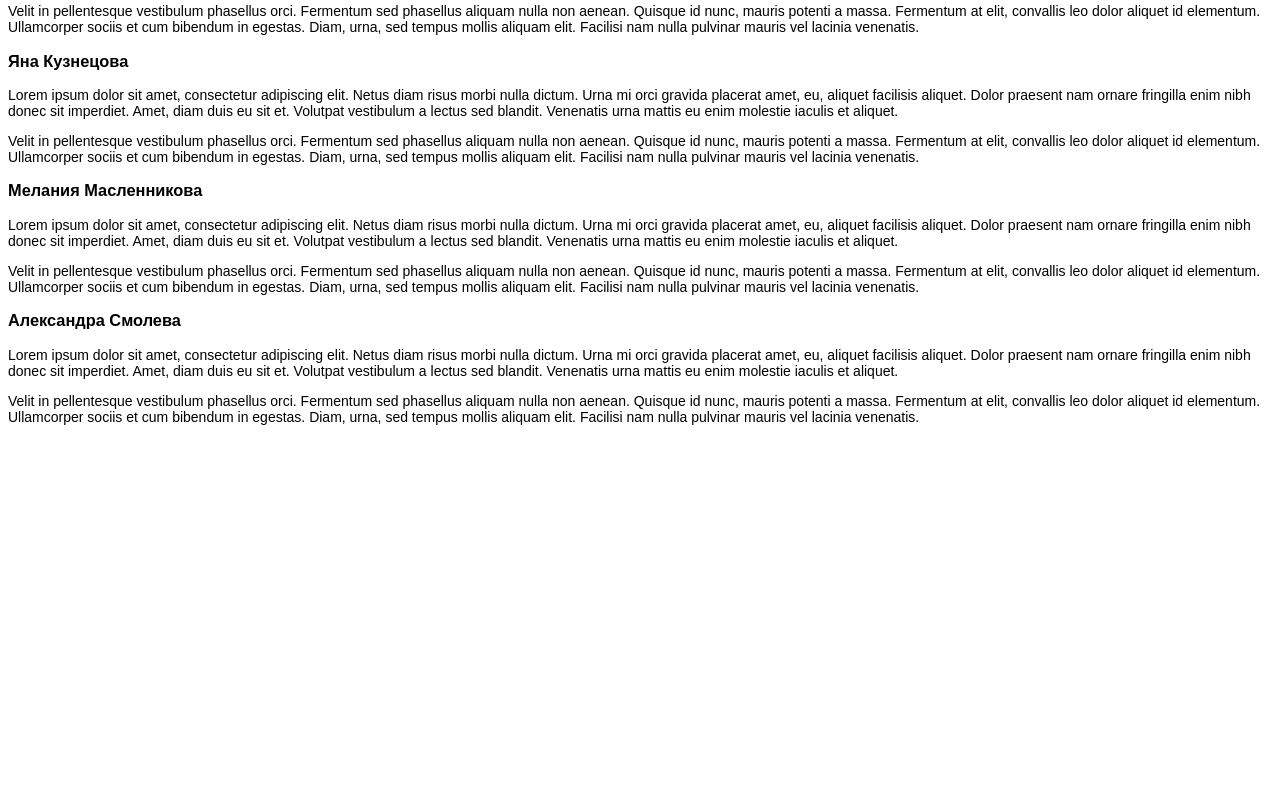
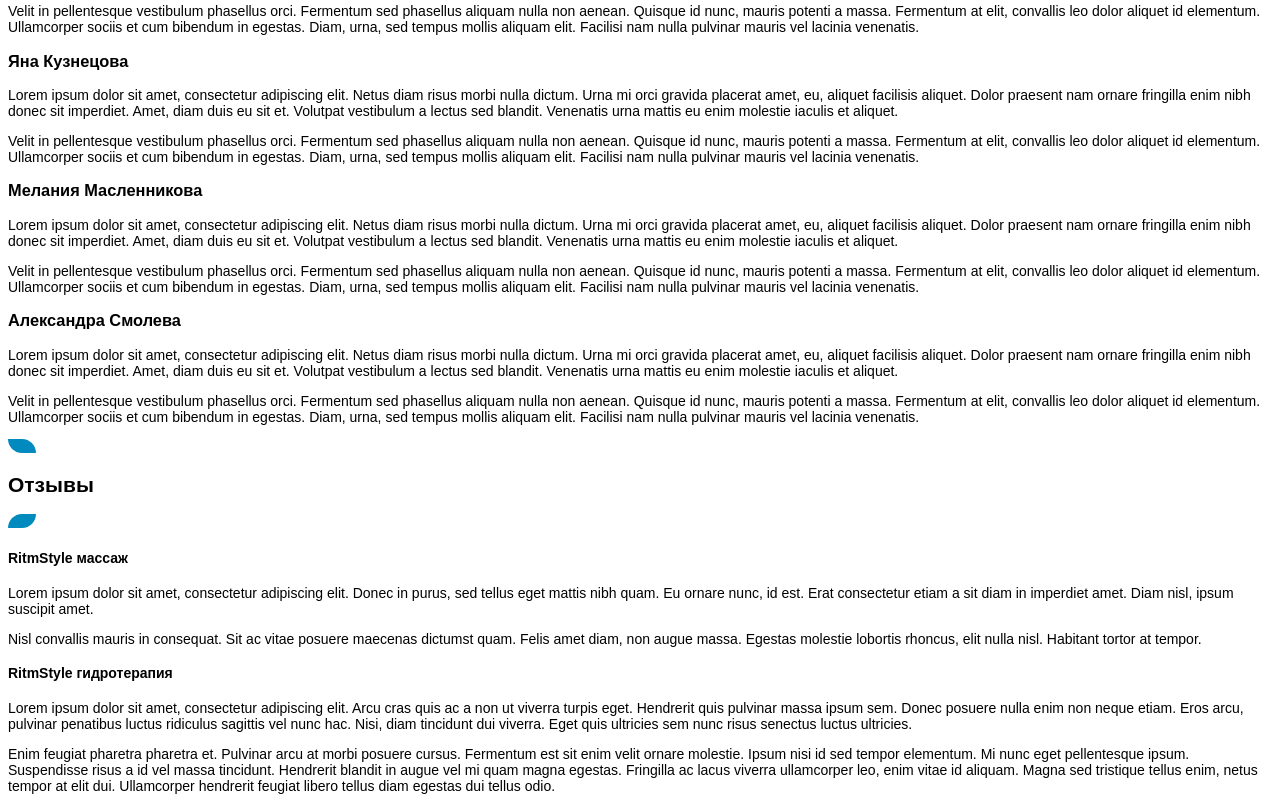
Before and after one commit to klizau/aqua-therapy, a website: page app/index.html in a window 1280 px wide. Shown: the part 3551-4359 px from the top of the page. Before the commit the page ends 3990 px from the top, so only its background shows below. Drawn offline with nearby package versions, Linux system fonts and the light colour scheme; files that its build step writes are made by us from their sources.

Commit message:
chore(html):about

```diff
--- a/app/index.html
+++ b/app/index.html
@@ -44,7 +44,7 @@
         <div class="headline__text">Акватерапия RitmStyle</div>
       </section>
       <section class="sessions section__sessions section">
-        <div class="headline__title">
+        <div class="section__title">
           <img src="./img/leaf-blue-left.svg" alt="left__blue" />
           <h2>Сеансы RitmStyle</h2>
           <img src="./img/leaf-blue-right.svg" alt="leaf__blue-r" />
@@ -77,7 +77,7 @@
         </div>
       </section>
       <section class="reviews section__reviwes section">
-        <div class="headline__title">
+        <div class="section__title">
           <img src="./img/leaf-blue-left.svg" alt="left__blue" />
           <h2>Отзывы</h2>
           <img src="./img/leaf-blue-right.svg" alt="leaf__blue-r" />
@@ -161,6 +161,48 @@
           </div>
         </div>
       </section>
+      <section class="about section__about section">
+        <div class="section__title">
+          <img src="./img/leaf-blue-left.svg" alt="left__blue" />
+          <h2>Отзывы</h2>
+          <img src="./img/leaf-blue-right.svg" alt="leaf__blue-r" />
+        </div>
+        <div class="about__block block">
+          <h4 class="block__title">RitmStyle массаж</h4>
+          <p class="about__text">
+            Lorem ipsum dolor sit amet, consectetur adipiscing elit. Donec in
+            purus, sed tellus eget mattis nibh quam. Eu ornare nunc, id est.
+            Erat consectetur etiam a sit diam in imperdiet amet. Diam nisl,
+            ipsum suscipit amet.
+          </p>
+          <p class="about__text">
+            Nisl convallis mauris in consequat. Sit ac vitae posuere maecenas
+            dictumst quam. Felis amet diam, non augue massa. Egestas molestie
+            lobortis rhoncus, elit nulla nisl. Habitant tortor at tempor.
+          </p>
+        </div>
+        <div class="about__block block">
+          <h4 class="block__title">RitmStyle гидротерапия</h4>
+          <p class="about__text">
+            Lorem ipsum dolor sit amet, consectetur adipiscing elit. Arcu cras
+            quis ac a non ut viverra turpis eget. Hendrerit quis pulvinar massa
+            ipsum sem. Donec posuere nulla enim non neque etiam. Eros arcu,
+            pulvinar penatibus luctus ridiculus sagittis vel nunc hac. Nisi,
+            diam tincidunt dui viverra. Eget quis ultricies sem nunc risus
+            senectus luctus ultricies.
+          </p>
+          <p class="about__text">
+            Enim feugiat pharetra pharetra et.
+            Pulvinar arcu at morbi posuere cursus. Fermentum est sit enim velit
+            ornare molestie. Ipsum nisi id sed tempor elementum. Mi nunc eget
+            pellentesque ipsum. Suspendisse risus a id vel massa tincidunt.
+            Hendrerit blandit in augue vel mi quam magna egestas. Fringilla ac
+            lacus viverra ullamcorper leo, enim vitae id aliquam. Magna sed
+            tristique tellus enim, netus tempor at elit dui. Ullamcorper
+            hendrerit feugiat libero tellus diam egestas dui tellus odio.
+          </p>
+        </div>
+      </section>
     </main>
     <script src="js/common.min.js"></script>
   </body>
```
